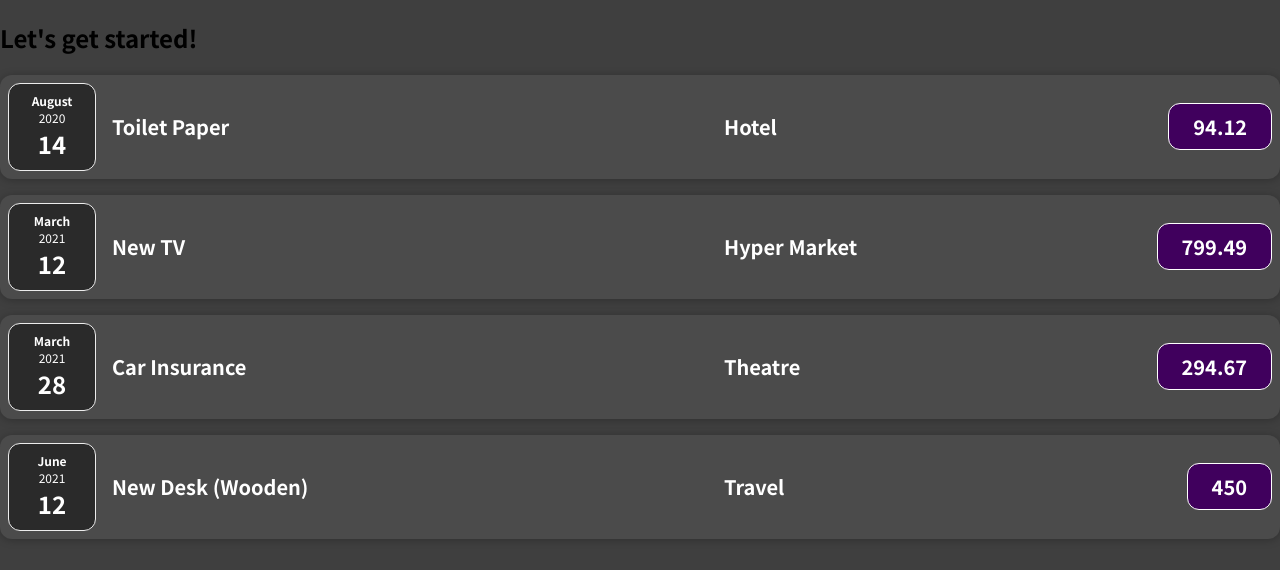
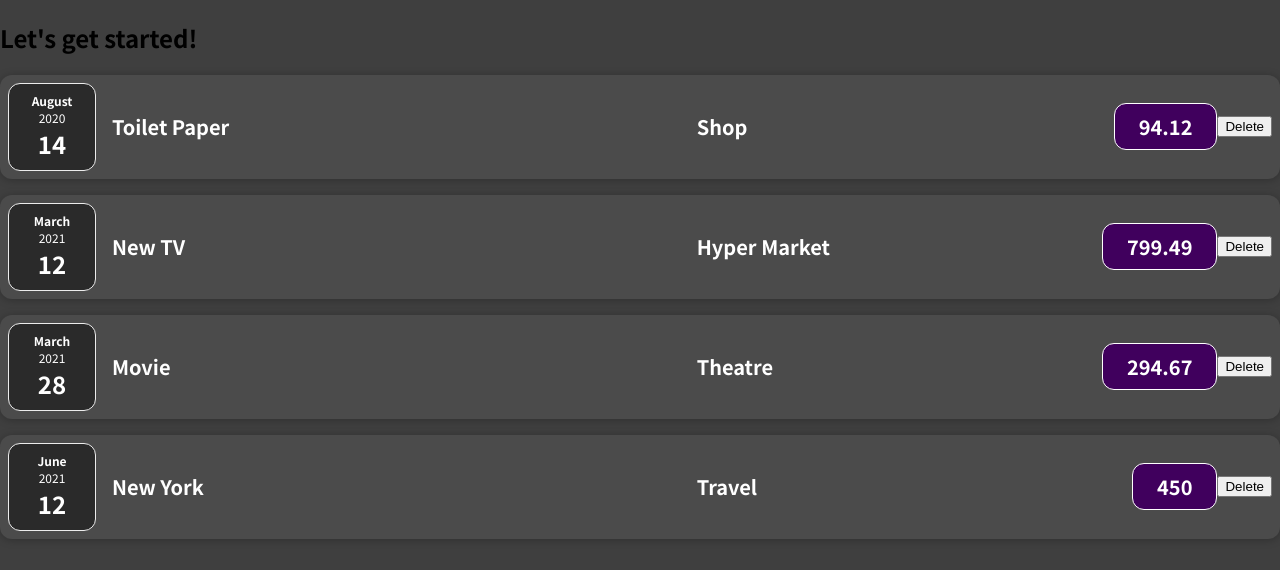
Before and after one commit to vinayck007/React-app, a React (Create React App) app: page / in a window 1280 px wide. Shown: the top 570 px of the page. Built offline with nearby package versions, Linux system fonts and the light colour scheme.

Commit message:
Delete Expense
Using Event Handler

```diff
--- a/src/App.js
+++ b/src/App.js
@@ -1,59 +1,60 @@
-import ExpenseItem from './components/Expense/ExpenseItem'
+import ExpenseItem from './components/Expense/ExpenseItem';
+import React, { useState } from 'react';
 
 const App = () => {
-  const expenses = [
+  const [expenses, setExpenses] = useState([
     {
       id: 'e1',
       title: 'Toilet Paper',
       amount: 94.12,
       date: new Date(2020, 7, 14),
-      locationOfExpenditure: 'Hotel'
+      locationOfExpenditure: 'Shop'
     },
-    { id: 'e2',
+    {
+      id: 'e2',
       title: 'New TV',
       amount: 799.49,
       date: new Date(2021, 2, 12),
       locationOfExpenditure: 'Hyper Market'
     },
-
     {
       id: 'e3',
-      title: 'Car Insurance',
+      title: 'Movie',
       amount: 294.67,
       date: new Date(2021, 2, 28),
       locationOfExpenditure: 'Theatre'
     },
     {
       id: 'e4',
-      title: 'New Desk (Wooden)',
+      title: 'New York',
       amount: 450,
       date: new Date(2021, 5, 12),
       locationOfExpenditure: 'Travel'
     },
-  ];
+  ]);
 
+  const deleteExpenseHandler = (id) => {
+    const updatedExpenses = expenses.filter((expense) => expense.id !== id);
+    setExpenses(updatedExpenses);
+  };
 
-  const expenseItems = [];
-
-  for (let i = 0; i < expenses.length; i++) {
-    const expense = expenses[i];
-    expenseItems.push(
+  const expenseItems = expenses.map((expense) => (
     <ExpenseItem
+      id={expense.id}
       title={expense.title}
       amount={expense.amount}
       date={expense.date}
       location={expense.locationOfExpenditure}
+      onDelete={deleteExpenseHandler}
     />
-    );
-  }
+  ));
 
   return (
     <div>
       <h2>Let's get started!</h2>
       {expenseItems}
-
     </div>
   );
-}
+};
 
 export default App;
--- a/src/components/Expense/ExpenseItem.js
+++ b/src/components/Expense/ExpenseItem.js
@@ -4,10 +4,16 @@ import Card from '../UI/Card'
 import './ExpenseItem.css';
 
 const ExpenseItem = (props) => {
+
+  const deleteHandler = () => {
+    props.onDelete(props.id)
+  }
+
   return (
     <Card className='expense-item'>
       <ExpenseDate date={props.date} />
       <ExpenseDetails amount={props.amount}  location={props.location}   title={props.title} />
+      <button onClick={deleteHandler}>Delete</button>
     </Card>
   );
 }
```
Lines whose indentation alone changed are shown as unchanged.
